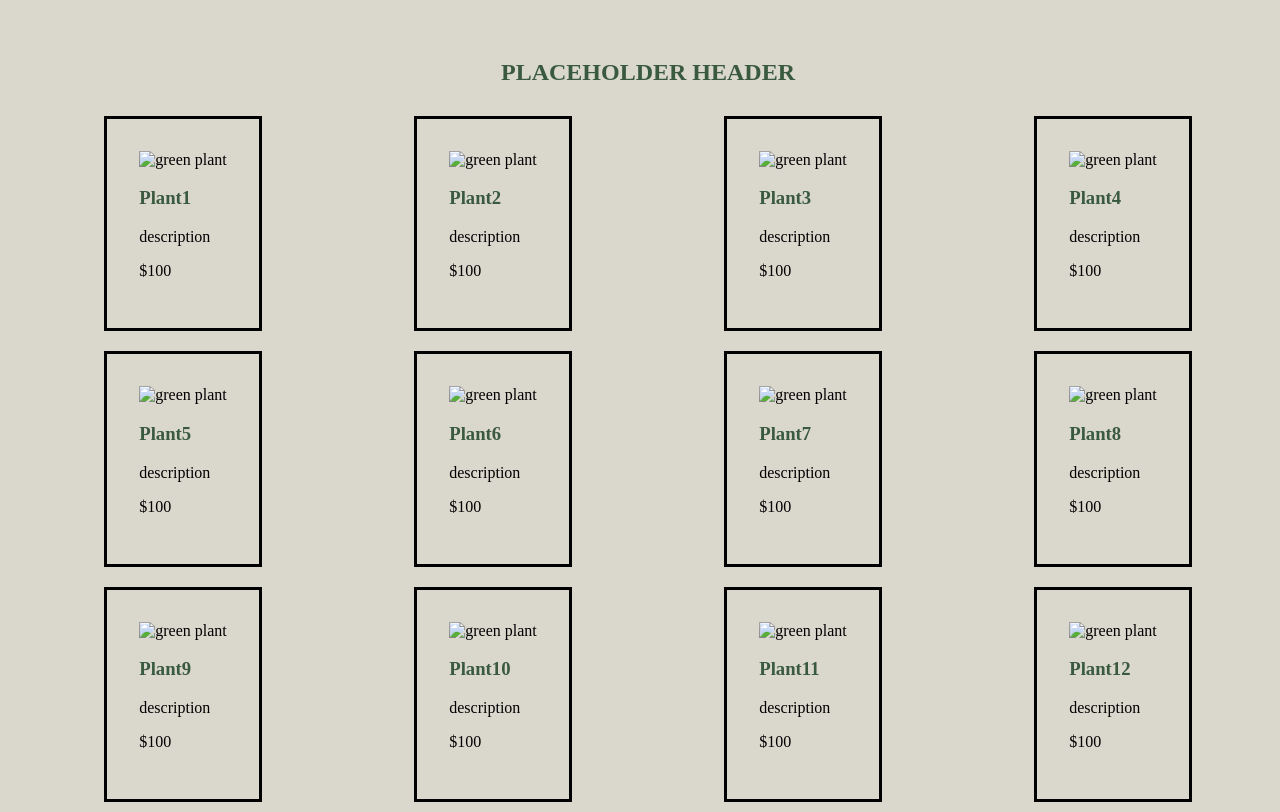
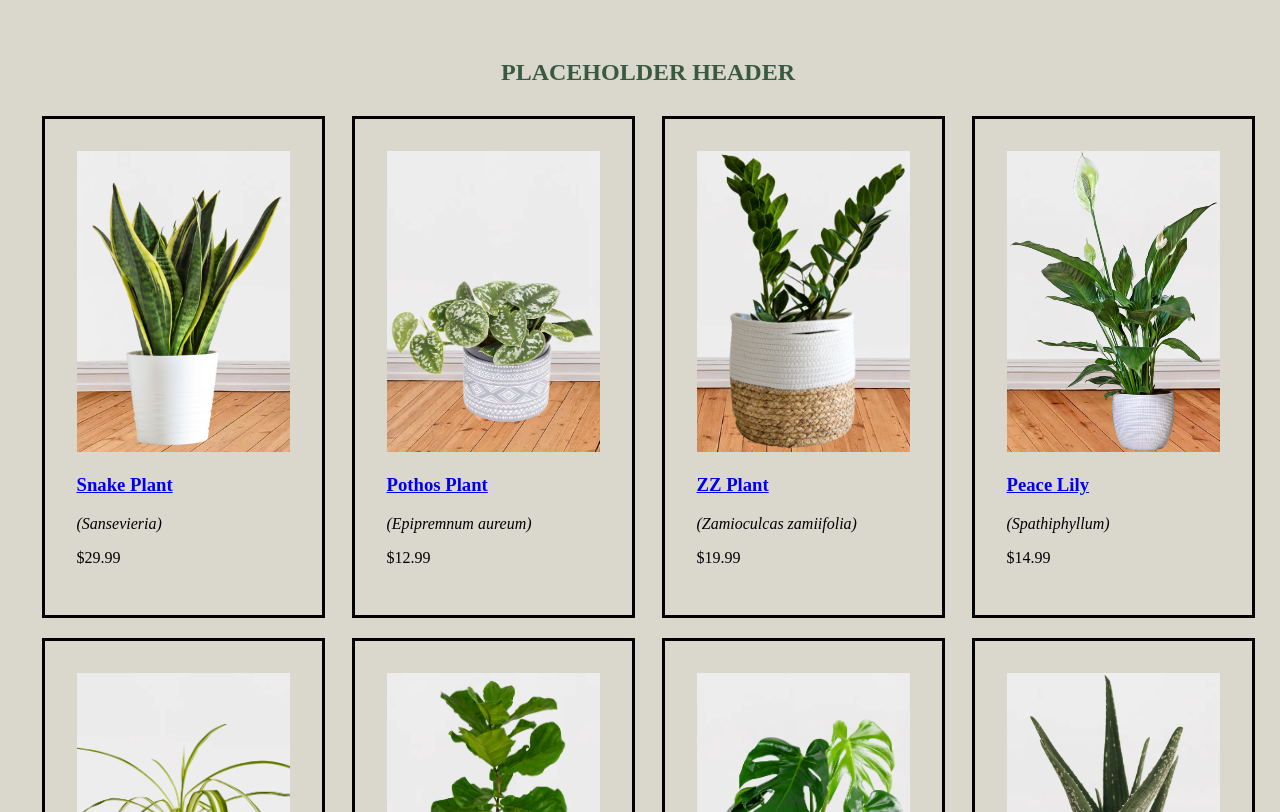
Before and after one commit to EastonA01/CTAC-Agile-Project-Submission, a plain HTML site: page productlisting.html in a window 1280 px wide. Shown: the part 140-952 px from the top of the page. Drawn offline with Linux system fonts and the light colour scheme.

Commit message:
added links to product pages, images and details and prices to each card.

```diff
--- a/productlisting.html
+++ b/productlisting.html
@@ -9,7 +9,8 @@
     <!--<--added link from easton-->
   </head>
   <body>
-    <header> <!---added header back in!-->
+    <header>
+      <!---added header back in!-->
       <h1 class="H1">
         <img class="cactus-logo" src="images/cactus.jpeg" alt="cactus logo." />
       </h1>
@@ -25,9 +26,8 @@
       </nav>
     </header>
 
-
-
-    <div class="body-content">  <!--changing section to div class= body-content -->
+    <div class="body-content">
+      <!--changing section to div class= body-content -->
 
       <h2>PLACEHOLDER HEADER</h2>
 
@@ -35,38 +35,46 @@
       <div class="product-row">
         <div class="product-container">
           <div class="product-card">
-          <img src="plant.jpg" alt="green plant" />
-          <h3 class="plant">Plant1</h3>
-          <p class="product-description">description</p>
-          <p class="product-price">$100</p>
+            <img src="images/Snake.jpg" alt="green plant in pot in pot" />
+            <h3 class="plant">
+              <a href="/Products/product1.html">Snake Plant</a>
+            </h3>
+            <p class="product-description"><i>(Sansevieria)</i></p>
+            <p class="product-price">$29.99</p>
           </div>
         </div>
         <!----Need to copy description line to rest of the cards below---->
 
         <div class="product-container">
           <div class="product-card">
-          <img src="plant.jpg" alt="green plant" />
-          <h3 class="plant">Plant2</h3>
-          <p class="product-description">description</p>
-          <p class="product-price">$100</p>
+            <img src="images/pothos.jpg" alt="green plant in pot" />
+            <h3 class="plant">
+              <a href="/Products/product2.html">Pothos Plant</a>
+            </h3>
+            <p class="product-description"><i>(Epipremnum aureum)</i></p>
+            <p class="product-price">$12.99</p>
           </div>
         </div>
 
         <div class="product-container">
           <div class="product-card">
-          <img src="plant.jpg" alt="green plant" />
-          <h3 class="plant">Plant3</h3>
-          <p class="product-description">description</p>
-          <p class="product-price">$100</p>
+            <img src="images/zzplant.jpg" alt="green plant in pot" />
+            <h3 class="plant">
+              <a href="/Products/product3.html">ZZ Plant</a>
+            </h3>
+            <p class="product-description"><i>(Zamioculcas zamiifolia)</i></p>
+            <p class="product-price">$19.99</p>
           </div>
         </div>
 
         <div class="product-container">
           <div class="product-card">
-          <img src="plant.jpg" alt="green plant" />
-          <h3 class="plant">Plant4</h3>
-          <p class="product-description">description</p>
-          <p class="product-price">$100</p>
+            <img src="images/peacelily.jpg" alt="green plant in pot" />
+            <h3 class="plant">
+              <a href="/Products/product4.html">Peace Lily</a>
+            </h3>
+            <p class="product-description"><i>(Spathiphyllum)</i></p>
+            <p class="product-price">$14.99</p>
           </div>
         </div>
       </div>
@@ -74,80 +82,94 @@
       <div class="product-row">
         <div class="product-container">
           <div class="product-card">
-          <img src="plant.jpg" alt="green plant" />
-          <h3 class="plant">Plant5</h3>
-          <p class="product-description">description</p>
-          <p class="product-price">$100</p>
+            <img src="images/spider.jpg" alt="green plant in pot" />
+            <h3 class="plant">
+              <a href="/Products/product5.html">Spider Plant</a>
+            </h3>
+            <p class="product-description"><i>(Chlorophytum comosum)</i></p>
+            <p class="product-price">$9.99</p>
           </div>
         </div>
 
         <div class="product-container">
           <div class="product-card">
-          <img src="plant.jpg" alt="green plant" />
-          <h3 class="plant">Plant6</h3>
-          <p class="product-description">description</p>
-          <p class="product-price">$100</p>
+            <img src="images/fiddle.jpg" alt="green plant in pot" />
+            <h3 class="plant">
+              <a href="/Products/product6.html">Fiddle Leaf</a>
+            </h3>
+            <p class="product-description"><i>(Ficus Iyrata)</i></p>
+            <p class="product-price">$29</p>
           </div>
         </div>
 
         <div class="product-container">
           <div class="product-card">
-          <img src="plant.jpg" alt="green plant" />
-          <h3 class="plant">Plant7</h3>
-          <p class="product-description">description</p>
-          <p class="product-price">$100</p>
+            <img src="images/monstera.jpg" alt="green plant in pot" />
+            <h3 class="plant">
+              <a href="/Products/product7.html">Monstera</a>
+            </h3>
+            <p class="product-description"><i>(Monstera deliciosa)</i></p>
+            <p class="product-price">$24.99</p>
           </div>
         </div>
 
         <div class="product-container">
           <div class="product-card">
-          <img src="plant.jpg" alt="green plant" />
-          <h3 class="plant">Plant8</h3>
-          <p class="product-description">description</p>
-          <p class="product-price">$100</p>
+            <img src="images/aole.jpg" alt="green plant in pot" />
+            <h3 class="plant">
+              <a href="/Products/product8.html">Aloe Vera</a>
+            </h3>
+            <p class="product-description"><i>(Aloe barbadensis miller)</i></p>
+            <p class="product-price">$10.99</p>
           </div>
         </div>
       </div>
 
-
       <div class="product-row">
         <div class="product-container">
           <div class="product-card">
-          <img src="plant.jpg" alt="green plant" />
-          <h3 class="plant">Plant9</h3>
-          <p class="product-description">description</p>
-          <p class="product-price">$100</p>
+            <img src="images/rubber.jpg" alt="green plant in pot" />
+            <h3 class="plant">
+              <a href="/Products/product9.html">Rubber Plant</a>
+            </h3>
+            <p class="product-description"><i>(Ficus Elastica)</i></p>
+            <p class="product-price">$22.99</p>
           </div>
         </div>
 
         <div class="product-container">
           <div class="product-card">
-          <img src="plant.jpg" alt="green plant" />
-          <h3 class="plant">Plant10</h3>
-          <p class="product-description">description</p>
-          <p class="product-price">$100</p>
+            <img src="images/fern.jpg" alt="green plant in pot" />
+            <h3 class="plant">
+              <a href="/Products/product10.html">Boston Fern</a>
+            </h3>
+            <p class="product-description"><i>(Nephrolepis exaltata)</i></p>
+            <p class="product-price">$16.99</p>
           </div>
         </div>
 
         <div class="product-container">
           <div class="product-card">
-          <img src="plant.jpg" alt="green plant" />
-          <h3 class="plant">Plant11</h3>
-          <p class="product-description">description</p>
-          <p class="product-price">$100</p>
+            <img src="images/calathea.jpg" alt="green plant in pot" />
+            <h3 class="plant">
+              <a href="/Products/product11.html">Calathea</a>
+            </h3>
+            <p class="product-description"><i>(Calathea spp)</i></p>
+            <p class="product-price">$16.99</p>
           </div>
         </div>
 
         <div class="product-container">
           <div class="product-card">
-          <img src="plant.jpg" alt="green plant" />
-          <h3 class="plant">Plant12</h3>
-          <p class="product-description">description</p>
-          <p class="product-price">$100</p>
+            <img src="images/jade.png" alt="green plant in pot" />
+            <h3 class="plant">
+              <a href="/Products/product12.html">Jade Plant</a>
+            </h3>
+            <p class="product-description"><i>(Crassula ovata)</i></p>
+            <p class="product-price">$11.99</p>
           </div>
         </div>
       </div>
-
     </div>
 
     <footer>&copy CodeMasterFlex 2024</footer>
```
Also changed, not shown: 2 other files. Lines whose indentation alone changed are shown as unchanged.
